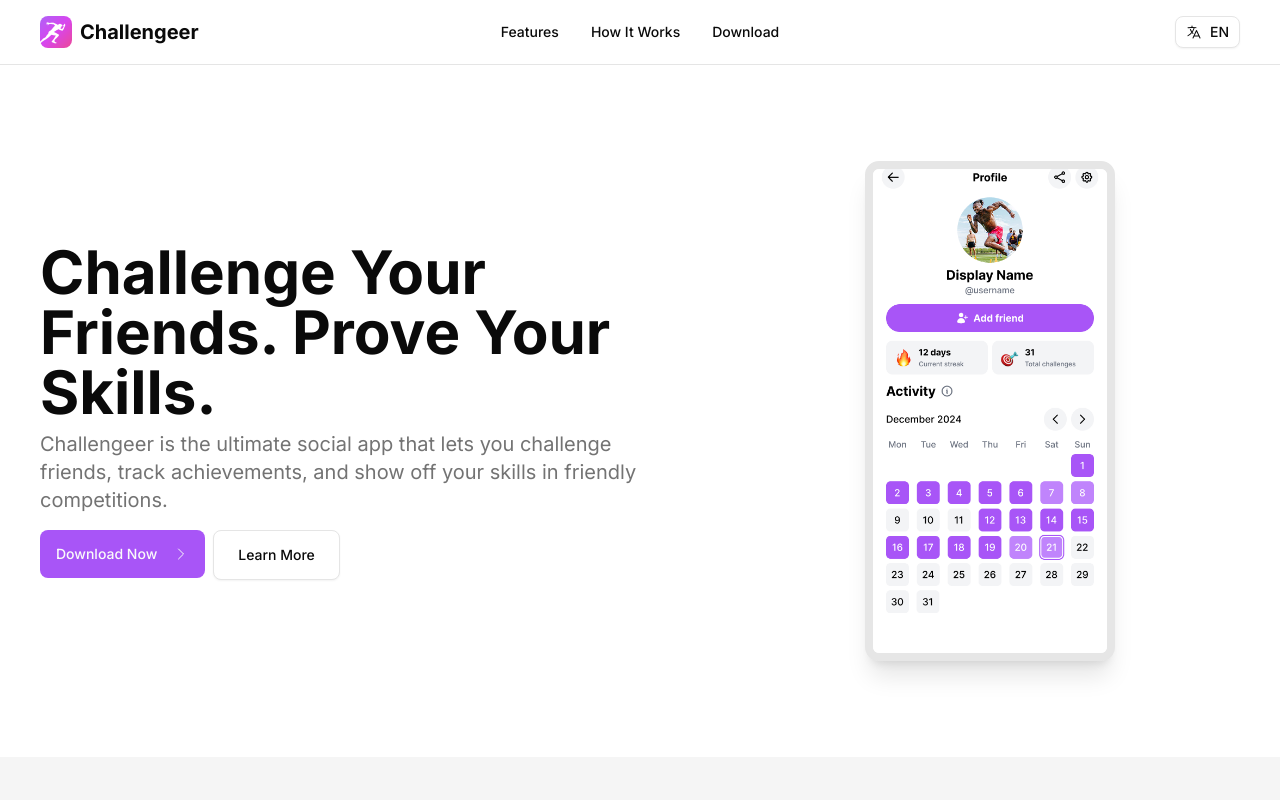
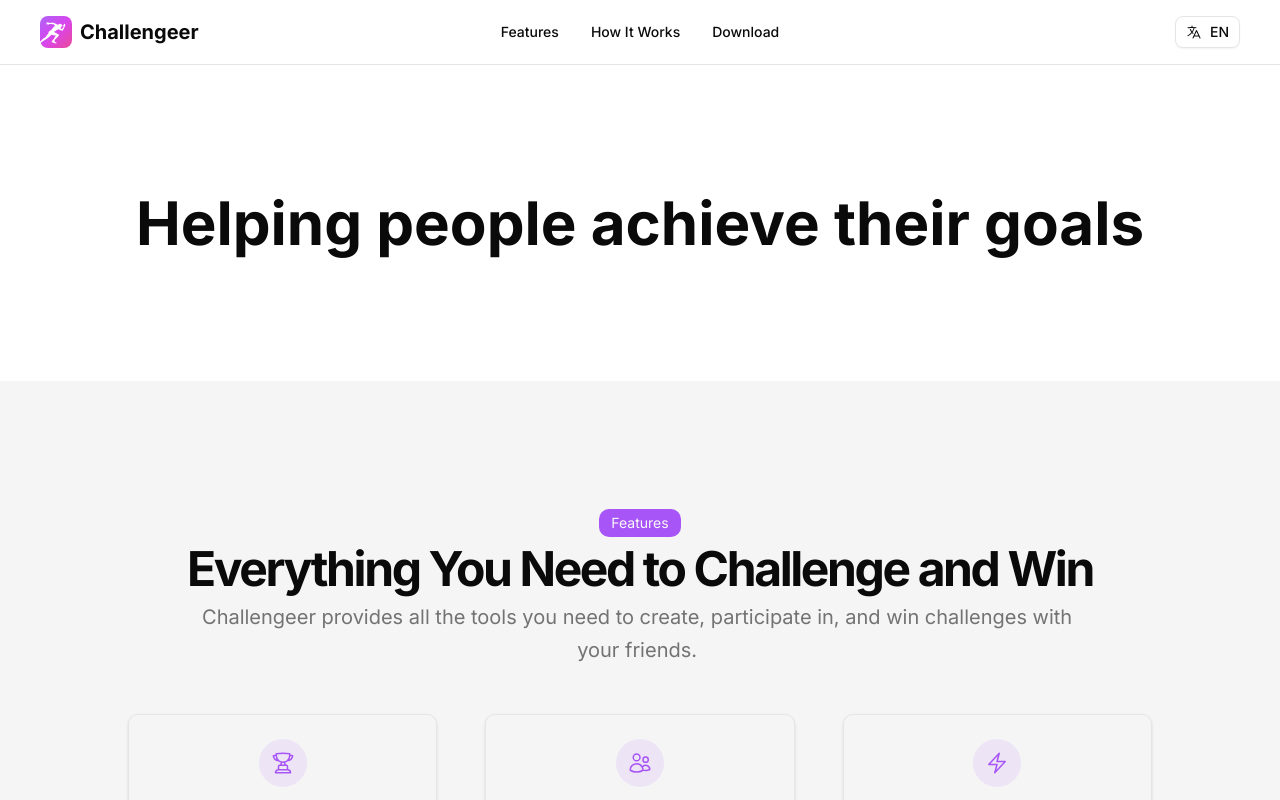
Before and after one commit to challengeer/landing-page, a Next.js app: page / in a window 1280 px wide. Shown: the top 800 px of the page. Built offline with nearby package versions, Linux system fonts and the light colour scheme.

Commit message:
Hero page text

```diff
--- a/app/page.tsx
+++ b/app/page.tsx
@@ -26,6 +26,8 @@ export default function Home() {
 
   return (
     <div className="flex min-h-screen flex-col">
+
+      {/* Header - change this later */}
       <header className="sticky top-0 z-50 w-full border-b bg-background/95 backdrop-blur supports-[backdrop-filter]:bg-background/60">
         <div className="container px-6 md:px-10 py-4">
           <div className="flex items-center justify-between relative">
@@ -42,7 +44,7 @@ export default function Home() {
               <span className="text-xl font-bold">Challengeer</span>
             </div>
 
-            {/* Navigation - centered */}
+            {/* Navigation - now centered */}
             <nav className="hidden md:flex absolute left-1/2 transform -translate-x-1/2 gap-8">
               <Link href="#features" className="text-sm font-medium transition-colors hover:text-primary">
                 {t('Navigation.features')}
@@ -80,7 +82,7 @@ export default function Home() {
       <main className="flex-1 ">
 
         {/* Hero section */}
-        <section className="py-6 md:py-12 lg:py-16 xl:py-24">
+        {/* <section className="py-6 md:py-12 lg:py-16 xl:py-24">
           <div className="container px-6 md:px-10">
             <div className="grid gap-6 lg:grid-cols-[1fr_400px] lg:gap-12 xl:grid-cols-[1fr_500px]">
               <div className="flex flex-col justify-center space-y-4">
@@ -117,7 +119,17 @@ export default function Home() {
               </div>
             </div>
           </div>
+        </section> */}
+
+        <section className="py-12 md:py-24 lg:py-32">
+          <div className="container items-center justify-center">
+            <h1 className="text-6xl font-bold text-center">
+              {t('Hero.title')}
+            </h1>
+          </div>
+
         </section>
+
 
         {/* Features section */}
         <section id="features" className="bg-muted py-12 md:py-24 lg:py-32">
--- a/messages/en.json
+++ b/messages/en.json
@@ -6,10 +6,7 @@
     "getStarted": "Get Started"
   },
   "Hero": {
-    "title": "Challenge Your Friends. Prove Your Skills.",
-    "description": "Challengeer is the ultimate social app that lets you challenge friends, track achievements, and show off your skills in friendly competitions.",
-    "downloadNow": "Download Now",
-    "learnMore": "Learn More"
+    "title": "Helping people achieve their goals"
   },
   "Features": {
     "badge": "Features",
--- a/messages/sk.json
+++ b/messages/sk.json
@@ -6,10 +6,7 @@
     "getStarted": "Začať"
   },
   "Hero": {
-    "title": "Vyzvite svojich priateľov. Dokážte svoje schopnosti.",
-    "description": "Challengeer je ultimátna sociálna aplikácia, ktorá vám umožňuje vyzvať priateľov, sledovať úspechy a predviesť svoje schopnosti v priateľských súťažiach.",
-    "downloadNow": "Stiahnuť teraz",
-    "learnMore": "Zistiť viac"
+    "title": "Pomáhame ľuďom dosiahnuť svoje ciele"
   },
   "Features": {
     "badge": "Funkcie",
```
